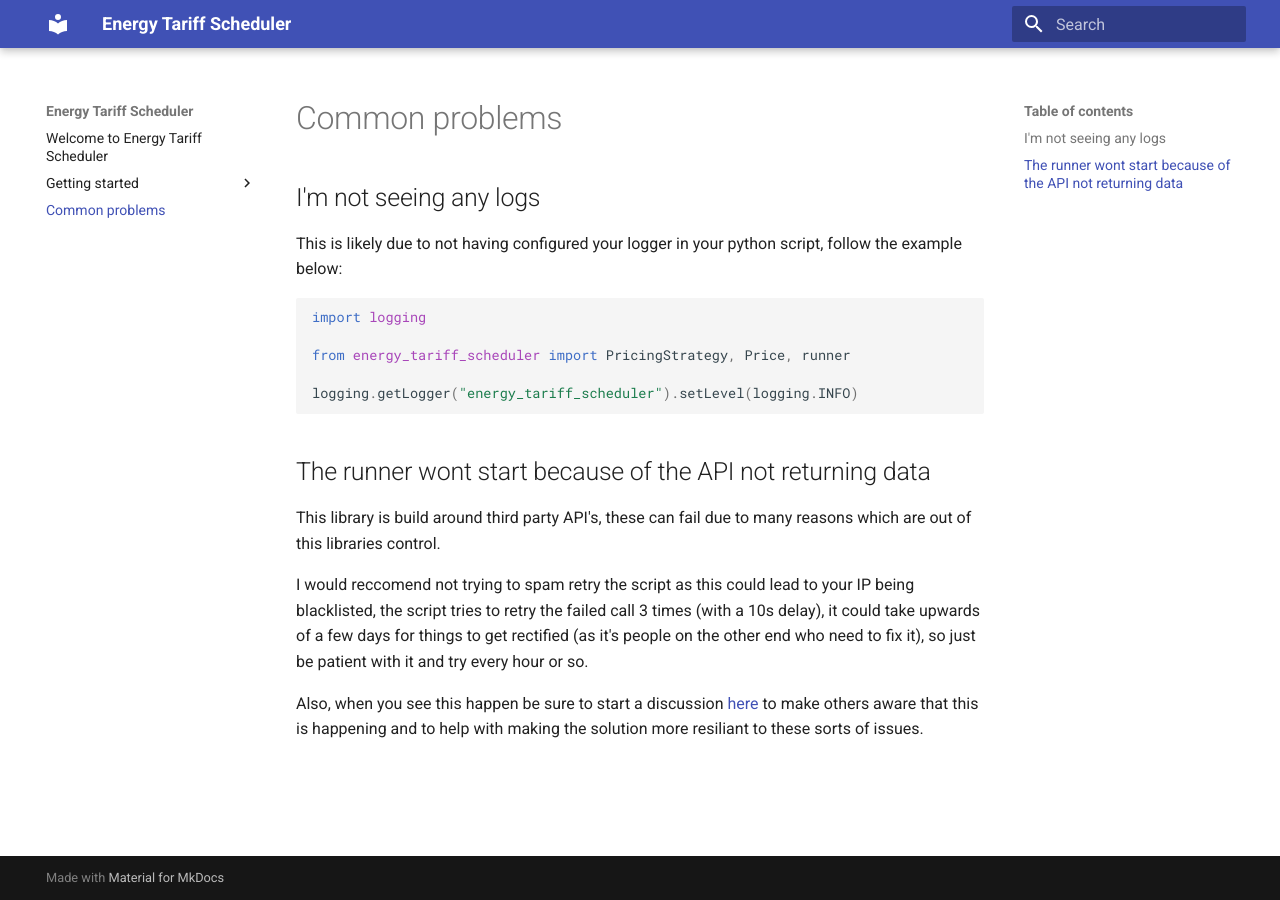
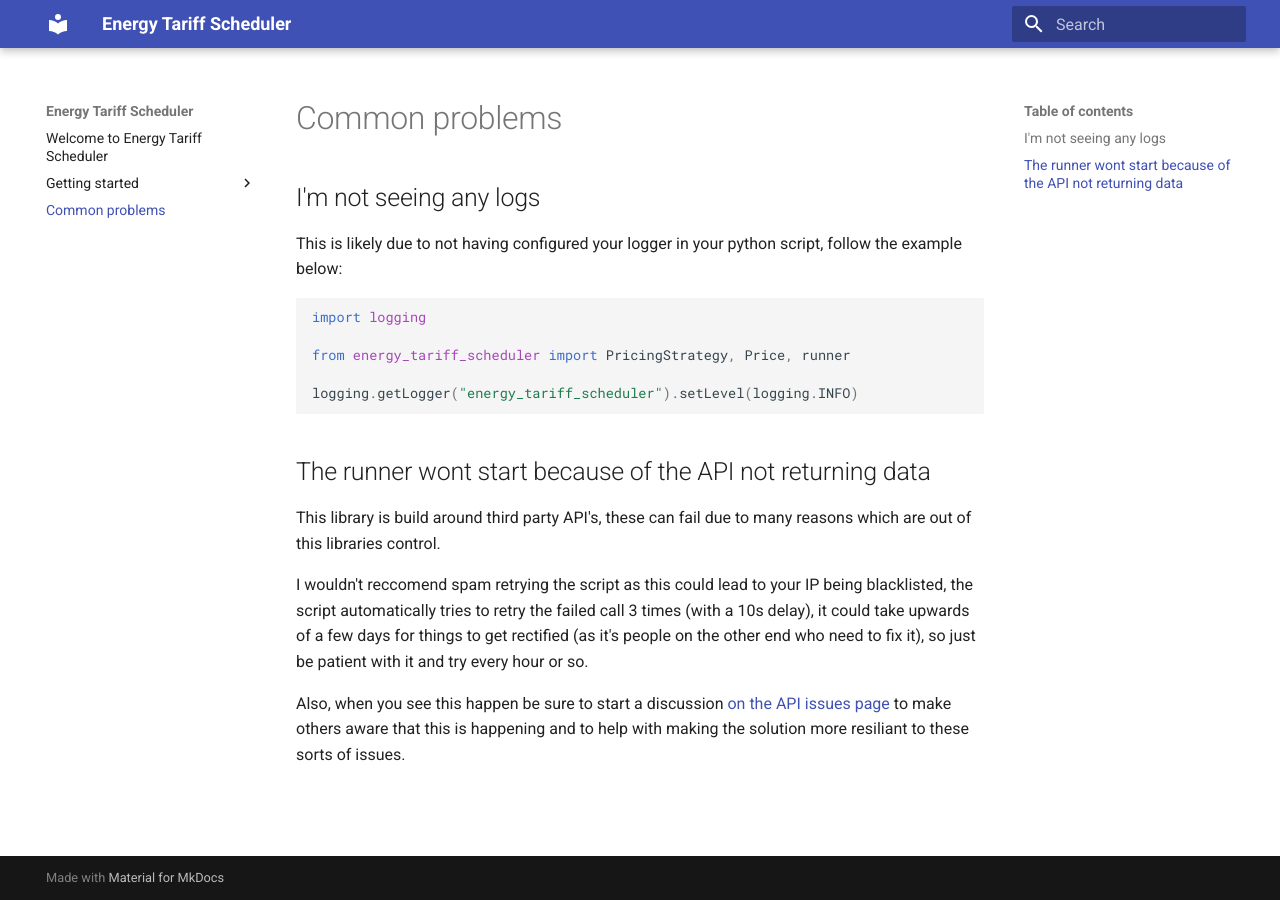
Before and after one commit to craigwh10/energy-tariff-scheduler, an MkDocs documentation site: the page built from docs/common-problems.md, in a window 1280 px wide. Built offline with MkDocs 1.6.1 and Material for MkDocs 9.7.7, drawn with Linux system fonts in a browser that asks for light colours.

Commit message:
fix typos on api common issues page

```diff
--- a/docs/common-problems.md
+++ b/docs/common-problems.md
@@ -16,6 +16,6 @@ logging.getLogger("energy_tariff_scheduler").setLevel(logging.INFO)
 
 This library is build around third party API's, these can fail due to many reasons which are out of this libraries control.
 
-I would reccomend not trying to spam retry the script as this could lead to your IP being blacklisted, the script tries to retry the failed call 3 times (with a 10s delay), it could take upwards of a few days for things to get rectified (as it's people on the other end who need to fix it), so just be patient with it and try every hour or so.
+I wouldn't reccomend spam retrying the script as this could lead to your IP being blacklisted, the script automatically tries to retry the failed call 3 times (with a 10s delay), it could take upwards of a few days for things to get rectified (as it's people on the other end who need to fix it), so just be patient with it and try every hour or so.
 
-Also, when you see this happen be sure to start a discussion [here](https://github.com/craigwh10/energy-tariff-scheduler/discussions/new?category=api-issues) to make others aware that this is happening and to help with making the solution more resiliant to these sorts of issues.
+Also, when you see this happen be sure to start a discussion <a href="https://github.com/craigwh10/energy-tariff-scheduler/discussions/new?category=api-issues" target="_blank">on the API issues page</a> to make others aware that this is happening and to help with making the solution more resiliant to these sorts of issues.
```
